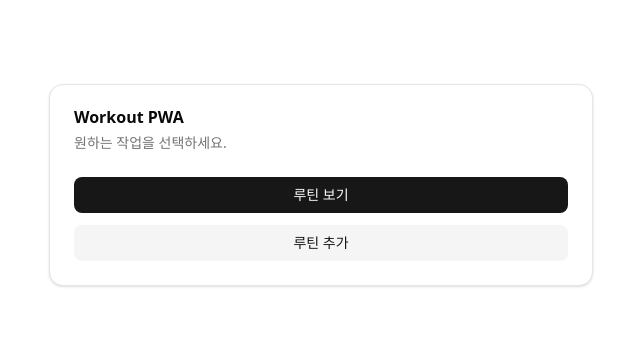
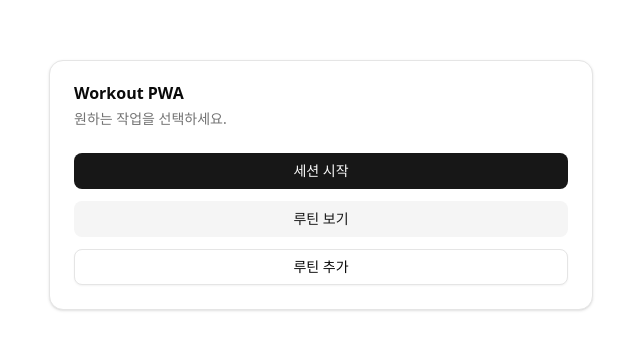
Before and after one commit to jongha1230/workout-pwa, a Next.js app: page / in a window 1280 px wide. Shown: the part 215-564 px from the top of the page, without its empty margins (319-959 px from the left). Built offline with nearby package versions, Linux system fonts and the light colour scheme.

Commit message:
feat(session): start sessions directly without /session/new
add quick session CTA on home

create session from routine detail and navigate to /session/[id]

keep /session/new as non-required fallback path

```diff
--- a/src/app/page.tsx
+++ b/src/app/page.tsx
@@ -1,4 +1,8 @@
+"use client";
+
 import Link from "next/link";
+import { useState } from "react";
+import { useRouter } from "next/navigation";
 
 import { Button } from "@/components/ui/button";
 import {
@@ -8,8 +12,33 @@ import {
   CardHeader,
   CardTitle,
 } from "@/components/ui/card";
+import { createSession } from "@/entities/session/repo/session.repo";
 
 export default function Home() {
+  const router = useRouter();
+  const [isStartingSession, setIsStartingSession] = useState(false);
+  const [errorMessage, setErrorMessage] = useState<string | null>(null);
+
+  const handleStartSession = async () => {
+    if (isStartingSession) return;
+
+    const sessionId = crypto.randomUUID();
+
+    setIsStartingSession(true);
+    setErrorMessage(null);
+
+    try {
+      await createSession({
+        id: sessionId,
+        routineId: null,
+      });
+      router.push(`/session/${sessionId}`);
+    } catch {
+      setErrorMessage("세션 생성에 실패했습니다. 다시 시도해 주세요.");
+      setIsStartingSession(false);
+    }
+  };
+
   return (
     <main className="mx-auto flex min-h-screen w-full max-w-xl items-center p-4">
       <Card className="w-full">
@@ -18,12 +47,24 @@ export default function Home() {
           <CardDescription>원하는 작업을 선택하세요.</CardDescription>
         </CardHeader>
         <CardContent className="flex flex-col gap-3">
-          <Button asChild>
+          <Button
+            type="button"
+            disabled={isStartingSession}
+            onClick={() => {
+              void handleStartSession();
+            }}
+          >
+            {isStartingSession ? "세션 시작 중..." : "세션 시작"}
+          </Button>
+          <Button asChild variant="secondary">
             <Link href="/routines">루틴 보기</Link>
           </Button>
-          <Button asChild variant="secondary">
+          <Button asChild variant="outline">
             <Link href="/routines/new">루틴 추가</Link>
           </Button>
+          {errorMessage ? (
+            <p className="text-sm text-destructive">{errorMessage}</p>
+          ) : null}
         </CardContent>
       </Card>
     </main>
--- a/src/app/routines/[id]/page.tsx
+++ b/src/app/routines/[id]/page.tsx
@@ -17,6 +17,7 @@ import {
   getRoutine,
 } from "@/entities/routine/repo/routine.repo";
 import {
+  createSession,
   deleteSession,
   listSessionsByRoutine,
 } from "@/entities/session/repo/session.repo";
@@ -36,6 +37,7 @@ export default function RoutineDetailPage() {
   const [sessions, setSessions] = useState<SessionRecord[]>([]);
   const [isLoading, setIsLoading] = useState(true);
   const [isDeletingRoutine, setIsDeletingRoutine] = useState(false);
+  const [isStartingSession, setIsStartingSession] = useState(false);
   const [deletingSessionId, setDeletingSessionId] = useState<string | null>(
     null,
   );
@@ -117,6 +119,26 @@ export default function RoutineDetailPage() {
     router.push(`/session/${encodeURIComponent(sessionId)}`);
   };
 
+  const handleStartSession = async () => {
+    if (!routine || isStartingSession) return;
+
+    const sessionId = crypto.randomUUID();
+
+    setIsStartingSession(true);
+    setErrorMessage(null);
+
+    try {
+      await createSession({
+        id: sessionId,
+        routineId: routine.id,
+      });
+      router.push(`/session/${sessionId}`);
+    } catch {
+      setErrorMessage("세션 생성에 실패했습니다.");
+      setIsStartingSession(false);
+    }
+  };
+
   return (
     <main className="mx-auto flex w-full max-w-xl flex-col gap-4 p-4">
       <div className="flex items-center justify-between">
@@ -152,12 +174,14 @@ export default function RoutineDetailPage() {
               </CardDescription>
             </CardHeader>
             <CardContent className="flex flex-wrap gap-2">
-              <Button asChild>
-                <Link
-                  href={`/session/new?routineId=${encodeURIComponent(routine.id)}`}
-                >
-                  이 루틴으로 시작
-                </Link>
+              <Button
+                type="button"
+                disabled={isStartingSession}
+                onClick={() => {
+                  void handleStartSession();
+                }}
+              >
+                {isStartingSession ? "세션 시작 중..." : "이 루틴으로 시작"}
               </Button>
               <Button
                 type="button"
```
